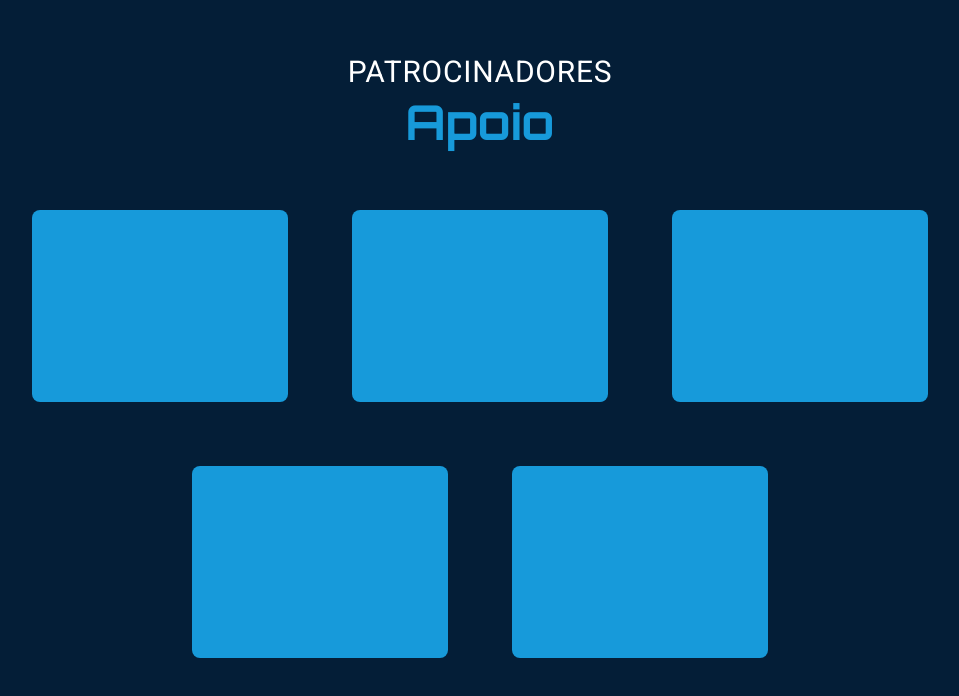
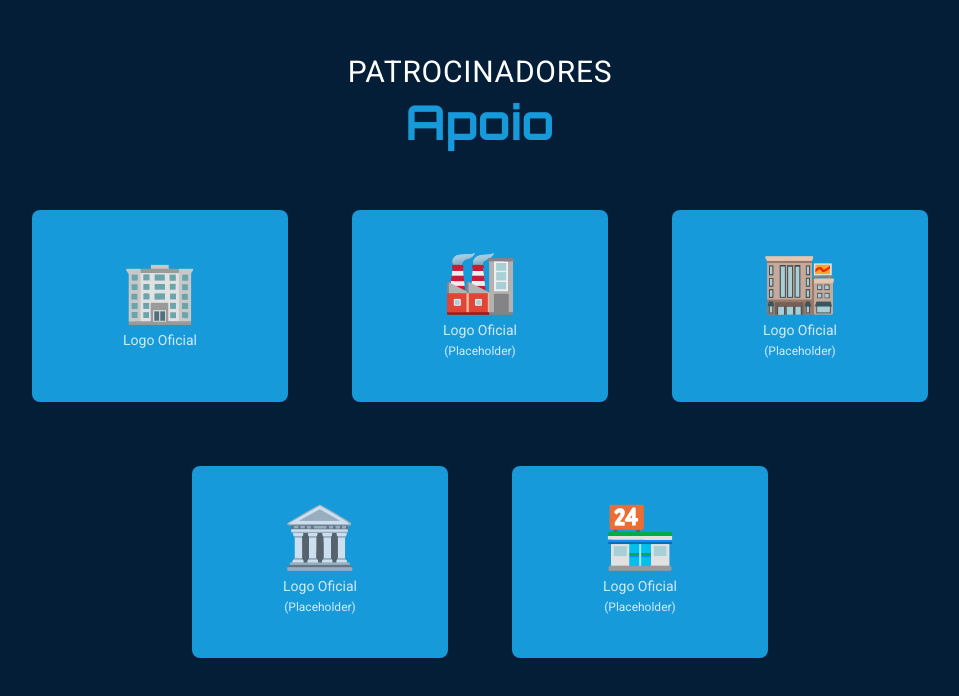
Before and after one commit to USPCodeLabSanca/Site_HackaUSP, a Next.js app in the folder frontend/: page / in a window 1280 px wide. Shown: the part 995-1691 px from the top of the page, without its empty margins (160-1119 px from the left). Built offline with nearby package versions, Linux system fonts and the light colour scheme.

Commit message:
feat: Adiciona logos temporarias dos patrocinadores

```diff
--- a/frontend/src/app/components/sponsors.tsx
+++ b/frontend/src/app/components/sponsors.tsx
@@ -1,3 +1,15 @@
+/**
+ * Componente de Patrocinadores
+ *
+ * As logos atuais são placeholders (ícones de empresas).
+ * O componente está preparado para a fácil substituição pelas logos oficiais quando estas forem confirmadas.
+ *
+ * Para substituir as logos:
+ * 1. Adicione as imagens à pasta /public/images/sponsors/
+ * 2. Substitua os ícones pelos componentes Image do Next.js
+ * 3. Mantenha as dimensões e estilos para consistência visual
+ */
+
 export default function Sponsors() {
   return (
     <section className="w-full py-16 px-4 bg-[var(--color-dark-blue)]">
@@ -16,15 +28,48 @@ export default function Sponsors() {
         <div className="max-w-4xl mx-auto space-y-16">
           {/* Primeira linha - 3 cards */}
           <div className="flex flex-wrap justify-center gap-16">
-            <div className="w-full md:w-64 lg:w-64 bg-[var(--color-highlight)] rounded-lg h-48 flex items-center justify-center hover:bg-[var(--color-light-blue)] transition-colors duration-300 cursor-pointer"></div>
-            <div className="w-full md:w-64 lg:w-64 bg-[var(--color-highlight)] rounded-lg h-48 flex items-center justify-center hover:bg-[var(--color-light-blue)] transition-colors duration-300 cursor-pointer"></div>
-            <div className="w-full md:w-64 lg:w-64 bg-[var(--color-highlight)] rounded-lg h-48 flex items-center justify-center hover:bg-[var(--color-light-blue)] transition-colors duration-300 cursor-pointer"></div>
+            <div className="w-full md:w-64 lg:w-64 bg-[var(--color-highlight)] rounded-lg h-48 flex flex-col items-center justify-center hover:bg-[var(--color-light-blue)] transition-colors duration-300 cursor-pointer p-6">
+              <div className="text-white text-6xl mb-2">🏢</div>
+              <div className="text-white text-sm text-center opacity-80">
+                Logo Oficial
+              </div>
+            </div>
+            <div className="w-full md:w-64 lg:w-64 bg-[var(--color-highlight)] rounded-lg h-48 flex flex-col items-center justify-center hover:bg-[var(--color-light-blue)] transition-colors duration-300 cursor-pointer p-6">
+              <div className="text-white text-6xl mb-2">🏭</div>
+              <div className="text-white text-sm text-center opacity-80">
+                Logo Oficial
+                <br />
+                <span className="text-xs">(Placeholder)</span>
+              </div>
+            </div>
+            <div className="w-full md:w-64 lg:w-64 bg-[var(--color-highlight)] rounded-lg h-48 flex flex-col items-center justify-center hover:bg-[var(--color-light-blue)] transition-colors duration-300 cursor-pointer p-6">
+              <div className="text-white text-6xl mb-2">🏬</div>
+              <div className="text-white text-sm text-center opacity-80">
+                Logo Oficial
+                <br />
+                <span className="text-xs">(Placeholder)</span>
+              </div>
+            </div>
           </div>
 
           {/* Segunda linha - 2 cards centralizados */}
           <div className="flex flex-wrap justify-center gap-16">
-            <div className="w-full md:w-64 lg:w-64 bg-[var(--color-highlight)] rounded-lg h-48 flex items-center justify-center hover:bg-[var(--color-light-blue)] transition-colors duration-300 cursor-pointer"></div>
-            <div className="w-full md:w-64 lg:w-64 bg-[var(--color-highlight)] rounded-lg h-48 flex items-center justify-center hover:bg-[var(--color-light-blue)] transition-colors duration-300 cursor-pointer"></div>
+            <div className="w-full md:w-64 lg:w-64 bg-[var(--color-highlight)] rounded-lg h-48 flex flex-col items-center justify-center hover:bg-[var(--color-light-blue)] transition-colors duration-300 cursor-pointer p-6">
+              <div className="text-white text-6xl mb-2">🏛️</div>
+              <div className="text-white text-sm text-center opacity-80">
+                Logo Oficial
+                <br />
+                <span className="text-xs">(Placeholder)</span>
+              </div>
+            </div>
+            <div className="w-full md:w-64 lg:w-64 bg-[var(--color-highlight)] rounded-lg h-48 flex flex-col items-center justify-center hover:bg-[var(--color-light-blue)] transition-colors duration-300 cursor-pointer p-6">
+              <div className="text-white text-6xl mb-2">🏪</div>
+              <div className="text-white text-sm text-center opacity-80">
+                Logo Oficial
+                <br />
+                <span className="text-xs">(Placeholder)</span>
+              </div>
+            </div>
           </div>
         </div>
       </div>
```
